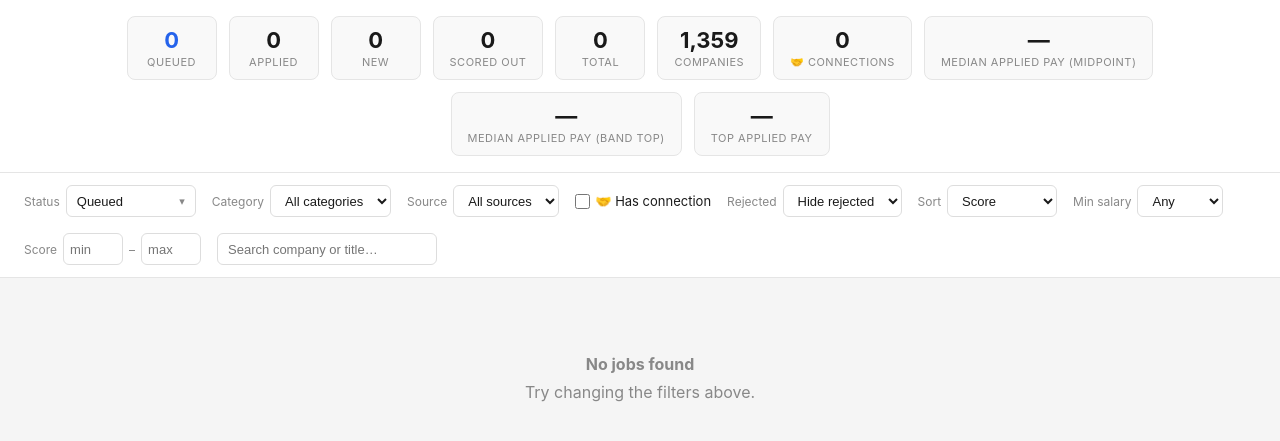
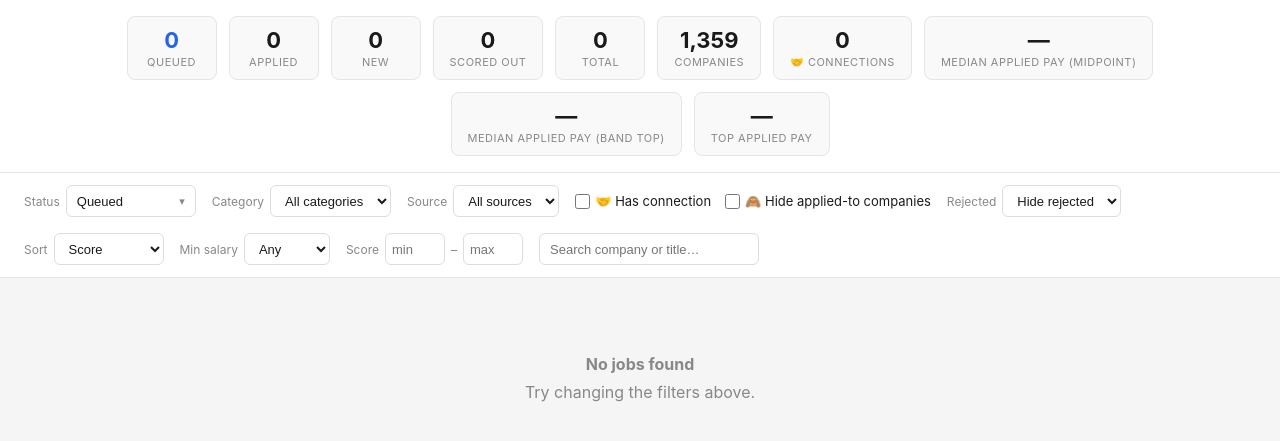
Before and after one commit to AnilEMaharjan/ai-job-pipeline, a FastAPI app: page / in a window 1280 px wide. Shown: the part 65-506 px from the top of the page. Run offline with FastAPI, Linux system fonts and the light colour scheme; data that the repository does not hold is empty.

Commit message:
Add 'hide applied-to companies' filter to dashboard
Optional filter that hides queued/other jobs at companies where you already
applied to a different role (keeps the applied roles themselves visible), so
you can focus the queue on net-new companies.

Co-Authored-By: Claude Opus 4.8 <noreply@anthropic.com>

```diff
--- a/dashboard/app.py
+++ b/dashboard/app.py
@@ -285,12 +285,21 @@ def get_jobs(
     max_score: int = 0,
     min_salary: int = 0,
     has_connection: bool = False,
+    hide_applied_cos: bool = False,
     rejected: str = "hide",
 ):
     conn = get_db()
     referrals = load_referrals()
     query = "SELECT * FROM jobs WHERE removed = 0"
     params = []
+
+    # Hide jobs at companies where you already applied to a different role
+    # (keeps the applied ones themselves visible; just hides the duplicates).
+    if hide_applied_cos:
+        query += (
+            " AND (status = 'applied' OR company NOT IN "
+            "(SELECT DISTINCT company FROM jobs WHERE status = 'applied'))"
+        )
 
     # Rejected-by-me is a flag orthogonal to status: hide (default) / only / all
     if rejected == "only":
--- a/dashboard/templates/index.html
+++ b/dashboard/templates/index.html
@@ -198,6 +198,7 @@
 
   <span class="status-checks">
     <label><input type="checkbox" id="filter-connection" onchange="loadJobs()"> 🤝 Has connection</label>
+    <label><input type="checkbox" id="filter-hide-applied-cos" onchange="loadJobs()"> 🙈 Hide applied-to companies</label>
   </span>
 
   <span class="filter-group">
@@ -333,6 +334,7 @@ function resetToStatus(status) {
   document.getElementById('filter-category').value = '';
   document.getElementById('filter-platform').value = '';
   document.getElementById('filter-connection').checked = false;
+  document.getElementById('filter-hide-applied-cos').checked = false;
   document.getElementById('filter-sort').value = 'score';
   document.getElementById('filter-search').value = '';
   document.getElementById('filter-salary').value = '0';
@@ -409,6 +411,7 @@ async function loadJobs() {
   const category = document.getElementById('filter-category').value;
   const platform = document.getElementById('filter-platform').value;
   const connection = document.getElementById('filter-connection').checked;
+  const hideAppliedCos = document.getElementById('filter-hide-applied-cos').checked;
   const sort     = document.getElementById('filter-sort').value;
   const search   = document.getElementById('filter-search').value;
   const salary   = document.getElementById('filter-salary').value;
@@ -418,6 +421,7 @@ async function loadJobs() {
 
   const params = new URLSearchParams({ status, category, platform, sort, search, min_salary: salary, rejected });
   if (connection) params.set('has_connection', 'true');
+  if (hideAppliedCos) params.set('hide_applied_cos', 'true');
   if (scoreMin) params.set('min_score', scoreMin);
   if (scoreMax) params.set('max_score', scoreMax);
   const res = await fetch('/api/jobs?' + params);
```
